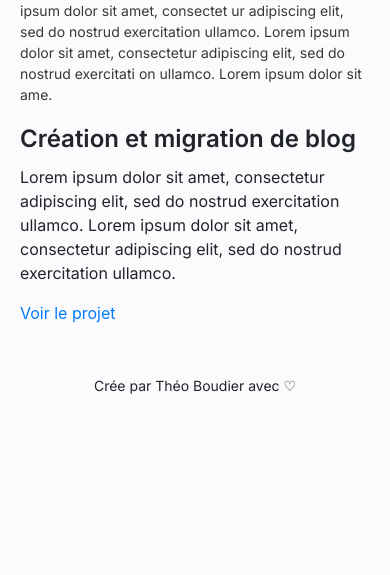
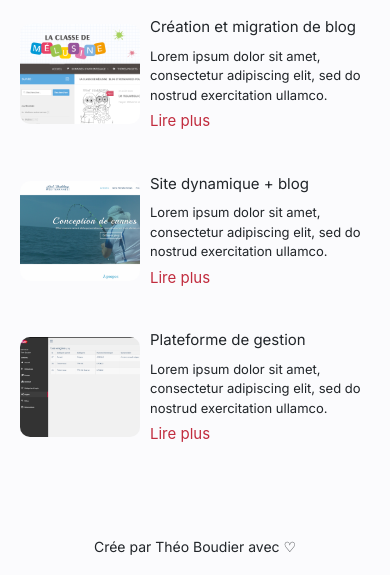
Before and after one commit to TheoLeao/portfolio_static, a website: page mes-realisations.html in a window 390 px wide. Shown: the part 269-844 px from the top of the page. Drawn offline with Linux system fonts and the light colour scheme.

Commit message:
mobile, page mesRealisations: intégration element projet

```diff
--- a/css/pages/_mesRealisations.scss
+++ b/css/pages/_mesRealisations.scss
@@ -21,8 +21,58 @@
             font-size: $sizeText--mobile;
             font-weight: $regular;
         }
+        h1{
+            display:none;
+        }
     }
     div:nth-child(3){
         display:none;
     }
 }
+.listeProjets{
+    .projet{
+        display:flex;
+        align-items: center;
+        margin-bottom: 40px;
+        .imgProjet{
+            height: 100px;
+            min-width: 120px;
+            width: 120px;
+            background-position: top left;
+            background-size: cover;
+            border-radius: 10px;
+
+        }
+        .projetWeb1{
+            background-image: url('../ressources/img/projetsWeb/projet1_laclassedemelusine.png');
+        }
+        .projetWeb2{
+            background-image: url('../ressources/img/projetsWeb/projet2_rodbuildingmedi.png');
+        }
+        .projetWeb3{
+            background-image: url('../ressources/img/projetsWeb/projet3_sncf-plateformeGestion.png')
+        }
+        .metaProjet{
+            margin-left:10px;
+            display:flex;
+            flex-direction: column;
+            align-items: left;
+            h2{
+                font-size: $sizeTextCTA--mobile;
+                font-weight: $regular;
+            }
+            p{
+                font-size: $sizeTextAdditionnal--mobile;
+                font-weight: $thin;
+                margin-bottom: 5px;
+            }
+            a{
+                font-size: $sizeTextCTA--mobile;
+                color: $CG_RougePrincipal;
+            }
+        }
+        .infosProjet{
+            display:none;
+        }
+    }
+}
--- a/mes-realisations.html
+++ b/mes-realisations.html
@@ -94,7 +94,7 @@
     </header>
     <div class="margin-constraint">
         <div class="useful-width">
-            <div class="sectionInfoPage">
+            <section class="sectionInfoPage">
                 <div>
                     <div class="imgCategorieRealisation">
 
@@ -107,10 +107,7 @@
                 </div>
                 <div>
                     <h1>Mes réalisations</h1>
-                    <p>Lorem ipsum dolor sit amet, consectetur adipiscing elit, sed do nostrud exercitation ullamco.
-                        Lorem ipsum dolor sit amet, consectet ur adipiscing elit, sed do nostrud exercitation ullamco.
-                        Lorem ipsum dolor sit amet, consectetur adipiscing elit, sed do nostrud exercitati on ullamco.
-                        Lorem ipsum dolor sit ame.</p>
+                    <p>Lorem ipsum dolor sit amet, consectetur adipiscing elit, sed do eiusmod tempor incididunt ut labore et dolore magna aliqua. Smod tempor incididunt ut labore et dolore magna aliqua.</p>
                 </div>
                 <div>
                     <div class="autresCategorie">
@@ -122,20 +119,44 @@
                 </div>
 
 
-            </div>
-            <div class="listeProjets">
+            </section>
+            <section class="listeProjets">
                 <div class="projet">
-                    <div class="imgProjet">
-
-                    </div>
+                    <div class="imgProjet projetWeb1"></div>
                     <div class="metaProjet">
                         <h2>Création et migration de blog</h2>
-                        <p>Lorem ipsum dolor sit amet, consectetur adipiscing elit, sed do nostrud exercitation ullamco.
-                            Lorem ipsum dolor sit amet, consectetur adipiscing elit, sed do nostrud exercitation
-                            ullamco.</p>
-                        <span class="dateProjet"></span>
+                        <p>Lorem ipsum dolor sit amet, consectetur adipiscing elit, sed do nostrud exercitation ullamco.</p>
+                        <a href="">Lire plus</a>
                     </div>
-                    <div>
+                    <div class="infosProjet">
+                        <div class="listeIcons">
+
+                        </div>
+                        <a href="#">Voir le projet</a>
+                    </div>
+                </div>
+                <div class="projet">
+                    <div class="imgProjet projetWeb2"></div>
+                    <div class="metaProjet">
+                        <h2>Site dynamique + blog</h2>
+                        <p>Lorem ipsum dolor sit amet, consectetur adipiscing elit, sed do nostrud exercitation ullamco.</p>
+                        <a href="">Lire plus</a>
+                    </div>
+                    <div class="infosProjet">
+                        <div class="listeIcons">
+
+                        </div>
+                        <a href="#">Voir le projet</a>
+                    </div>
+                </div>
+                <div class="projet">
+                    <div class="imgProjet projetWeb3"></div>
+                    <div class="metaProjet">
+                        <h2>Plateforme de gestion</h2>
+                        <p>Lorem ipsum dolor sit amet, consectetur adipiscing elit, sed do nostrud exercitation ullamco.</p>
+                        <a href="">Lire plus</a>
+                    </div>
+                    <div class="infosProjet">
                         <div class="listeIcons">
 
                         </div>
@@ -143,7 +164,7 @@
                     </div>
                 </div>
 
-            </div>
+            </section>
         </div>
     </div>
     <footer>
```
Also changed, not shown: css/style.css, ressources/img/projetsWeb/projet1_laclassedemelusine.png (added), ressources/img/projetsWeb/projet2_rodbuildingmedi.png (added), ressources/img/projetsWeb/projet3_sncf-plateformeGestion.png (added), 1 other file.
